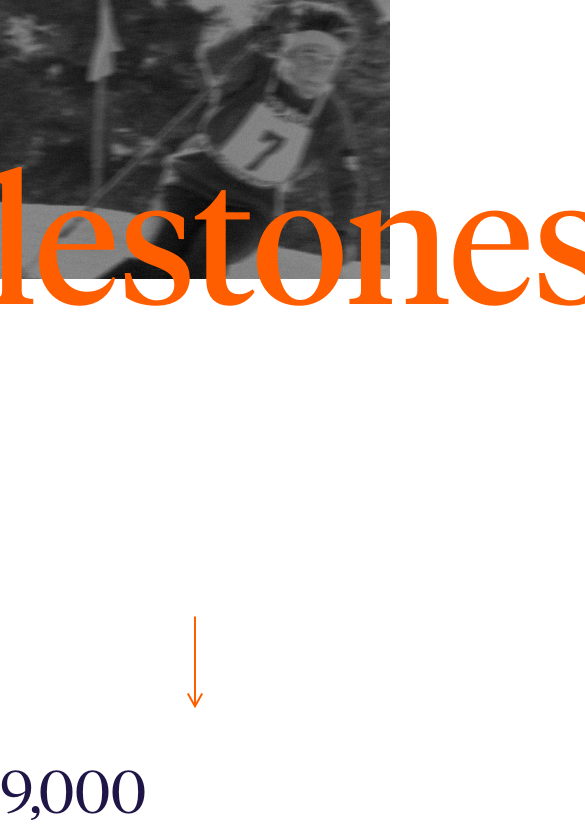
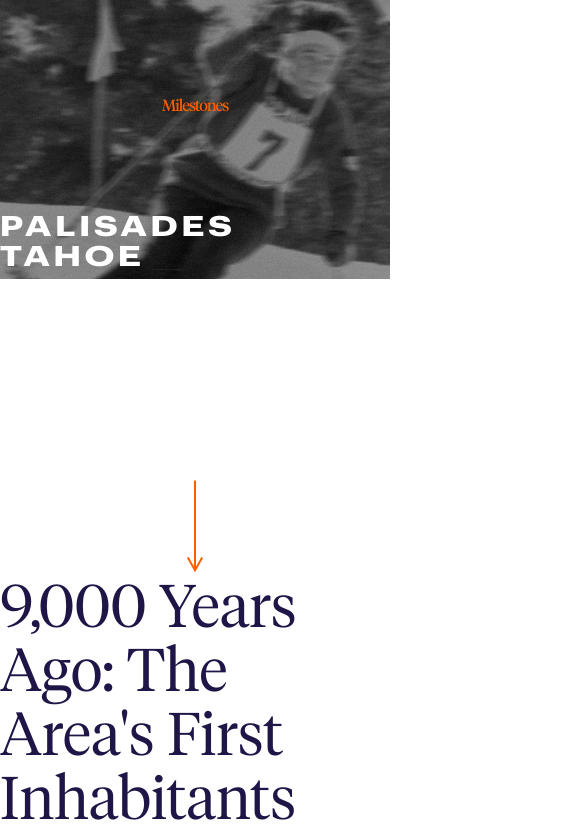
Before and after one commit to enriquepalaciosv/palisades, a Vue app: page / in a window 390 px wide. Shown: the top 832 px of the page, 585 px wide, since content can reach past the window. Built offline with nearby package versions, Linux system fonts and the light colour scheme.

Commit message:
Add responsive behavior

```diff
--- a/src/components/Hero.vue
+++ b/src/components/Hero.vue
@@ -53,7 +53,7 @@
 <style lang="scss" scoped>
 .tl-section {
   @apply text-white;
-  height: 100vh;
+
   background-image: url("../assets/images/hero.jpg");
   background-repeat: no-repeat;
   background-size: cover;
@@ -61,9 +61,12 @@
   flex-direction: column;
   justify-content: center;
   align-items: center;
+  @media screen and (min-width: 1200px) {
+    height: 100vh;
+  }
 
   .main-headline {
-    @apply font-headline text-orange text-[175px];
+    @apply font-headline text-orange sm:text-[175px] lg:text-[175px];
     letter-spacing: -1px;
     line-height: 212px;
   }
--- a/src/components/Timeline.vue
+++ b/src/components/Timeline.vue
@@ -159,6 +159,10 @@
   .right-content-3 {
     height: 100vh;
     position: relative;
+    display: none;
+    @media screen and (min-width: 1200px) {
+      display: flex;
+    }
 
     img {
       position: absolute;
--- a/src/components/TimelineWideSection.vue
+++ b/src/components/TimelineWideSection.vue
@@ -55,6 +55,11 @@
       @apply flex-1;
       height: 100vh;
       position: relative;
+      display: none;
+      @media screen and (min-width: 1200px) {
+        display: flex;
+      }
+
       &.tl-section-7 {
         background-image: url("../assets/images/section-7.png");
         background-size: cover;
```
